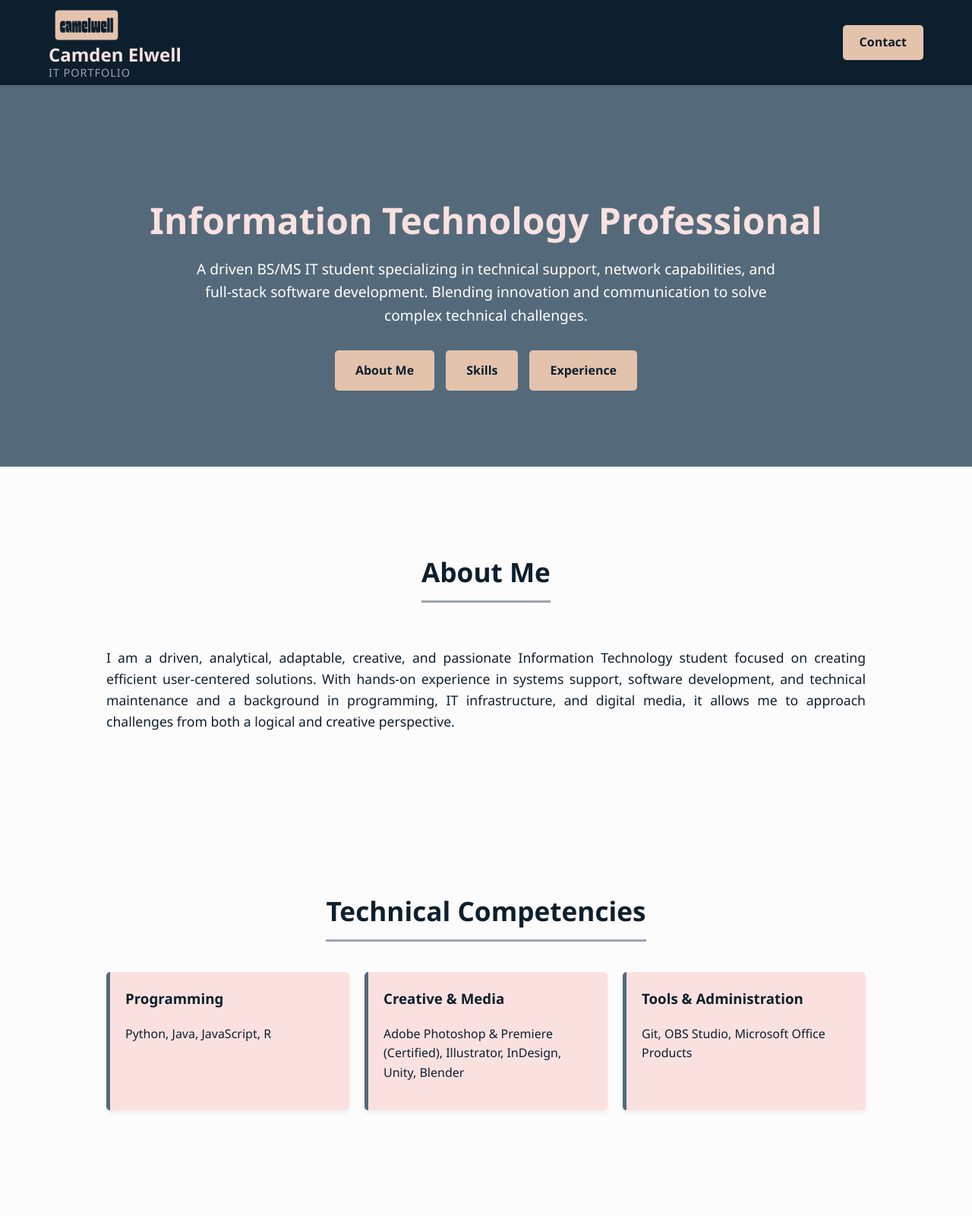
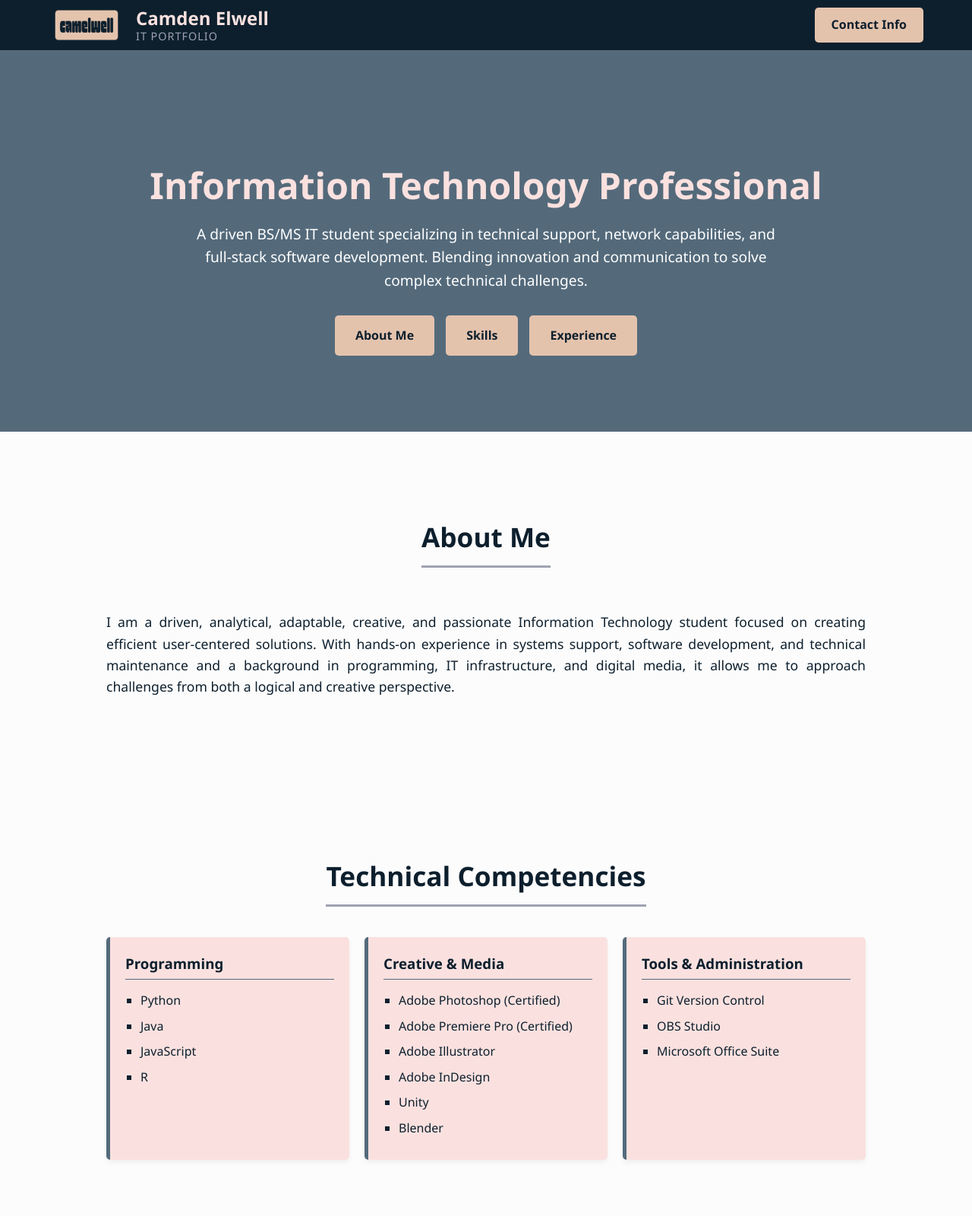
Before and after one commit to camelwell/camelwell.github.io, a plain HTML site: page index.html in a window 1280 px wide. Shown: the top 1600 px of the page at 76% size. Drawn offline with Linux system fonts and the light colour scheme.

Commit message:
Update index.html

```diff
--- a/index.html
+++ b/index.html
@@ -4,7 +4,9 @@
     <meta charset="UTF-8">
     <meta name="viewport" content="width=device-width, initial-scale=1.0">
     <title>Camden Elwell - IT Portfolio</title>
-    <link rel="icon" type="image/png" href="favicon.png">
+
+    <link rel="icon" type="image/png" href="camelwell.png">
+
     <style>
         /* Custom Color Palette */
         :root {
@@ -38,7 +40,7 @@
         /* Navigation */
         nav {
             background-color: var(--ink-black);
-            padding: 1rem 5%;
+            padding: 0.5rem 5%;
             display: flex;
             justify-content: space-between;
             align-items: center;
@@ -47,24 +49,31 @@
             z-index: 1000;
         }
 
-                /* Logo Styling */
+        /* Brand Layout (Logo + Title) */
         .brand-link {
             display: flex;
+            flex-direction: row;
             align-items: center;
-            gap: 15px; /* Creates perfect spacing between the logo and text */
+            gap: 15px;
             text-decoration: none;
         }
 
         .nav-logo {
-            height: 50px; /* Keeps the logo locked at a reasonable size */
+            height: 50px;
             width: auto;
             display: block;
+            transition: transform 0.3s ease;
+        }
+
+        .brand-link:hover .nav-logo {
+            transform: scale(1.05);
         }
 
         .brand-text {
             display: flex;
             flex-direction: column;
             justify-content: center;
+            text-align: left;
         }
 
         .brand-name {
@@ -72,6 +81,7 @@
             font-size: 1.5rem;
             font-weight: bold;
             line-height: 1.2;
+            white-space: nowrap;
         }
 
         .brand-title {
@@ -80,22 +90,7 @@
             text-transform: uppercase;
             letter-spacing: 1px;
             line-height: 1.2;
-        }
-
-        /* Ensure the nav adjusts for the flex layout */
-        nav {
-            padding: 0.5rem 5%;
-        }
-
-        /* Ensure the nav adjusts for the image */
-        nav {
-            padding: 0.5rem 5%; /* Tighten padding for a cleaner look */
-        }
-
-        nav h1 {
-            color: var(--soft-blush);
-            margin: 0;
-            font-size: 1.5rem;
+            white-space: nowrap;
         }
 
         /* Contact Dropdown */
@@ -203,7 +198,7 @@
             text-align: justify;
         }
 
-        /* Skills Grid */
+        /* Skills Grid & Bullet Points */
         .skills-grid {
             display: grid;
             grid-template-columns: repeat(auto-fit, minmax(250px, 1fr));
@@ -217,6 +212,7 @@
             border-radius: 5px;
             box-shadow: 0 4px 6px rgba(0,0,0,0.05);
             transition: transform 0.3s;
+            text-align: left;
         }
 
         .skill-card:hover {
@@ -226,7 +222,22 @@
 
         .skill-card h3 {
             margin-top: 0;
+            margin-bottom: 15px;
             color: var(--ink-black);
+            border-bottom: 1px solid var(--blue-slate);
+            padding-bottom: 5px;
+        }
+
+        .skill-list {
+            list-style-type: square;
+            padding-left: 20px;
+            margin: 0;
+        }
+
+        .skill-list li {
+            margin-bottom: 8px;
+            color: var(--ink-black);
+            font-weight: 500;
         }
 
         /* Experience Cards */
@@ -266,7 +277,7 @@
 <body>
 
     <nav>
-        <a href="index.html" class="logo-link">
+        <a href="#" class="brand-link">
             <img src="camelwell.png" alt="Camden Elwell Logo" class="nav-logo">
             <div class="brand-text">
                 <span class="brand-name">Camden Elwell</span>
@@ -275,11 +286,11 @@
         </a>
 
         <div class="contact-dropdown">
-            <span class="btn">Contact</span>
+            <span class="btn">Contact Info</span>
             <div class="contact-content">
                 <p><strong>Email:</strong> camdenelwell@gmail.com</p>
                 <p><strong>Phone:</strong> (772) 643-5646</p>
-                <p><strong>Location:</strong>Tallahassee, FL</p>
+                <p><strong>Location:</strong> Vero Beach, FL</p>
             </div>
         </div>
     </nav>
@@ -304,21 +315,41 @@ maintenance and a background in programming, IT infrastructure, and digital medi
 it allows me to approach challenges from both a logical and creative perspective.</p>
     </section>
 
-    <section id="skills" class="container text-center">
+    <section id="skills" class="container">
         <center><h2 class="section-title">Technical Competencies</h2></center>
         <div class="skills-grid">
+
             <div class="skill-card">
                 <h3>Programming</h3>
-                <p>Python, Java, JavaScript, R</p>
+                <ul class="skill-list">
+                    <li>Python</li>
+                    <li>Java</li>
+                    <li>JavaScript</li>
+                    <li>R</li>
+                </ul>
             </div>
+
             <div class="skill-card">
                 <h3>Creative & Media</h3>
-                <p>Adobe Photoshop & Premiere (Certified), Illustrator, InDesign, Unity, Blender</p>
+                <ul class="skill-list">
+                    <li>Adobe Photoshop (Certified)</li>
+                    <li>Adobe Premiere Pro (Certified)</li>
+                    <li>Adobe Illustrator</li>
+                    <li>Adobe InDesign</li>
+                    <li>Unity</li>
+                    <li>Blender</li>
+                </ul>
             </div>
+
             <div class="skill-card">
                 <h3>Tools & Administration</h3>
-                <p>Git, OBS Studio, Microsoft Office Products</p>
+                <ul class="skill-list">
+                    <li>Git Version Control</li>
+                    <li>OBS Studio</li>
+                    <li>Microsoft Office Suite</li>
+                </ul>
             </div>
+
         </div>
     </section>
 
```
